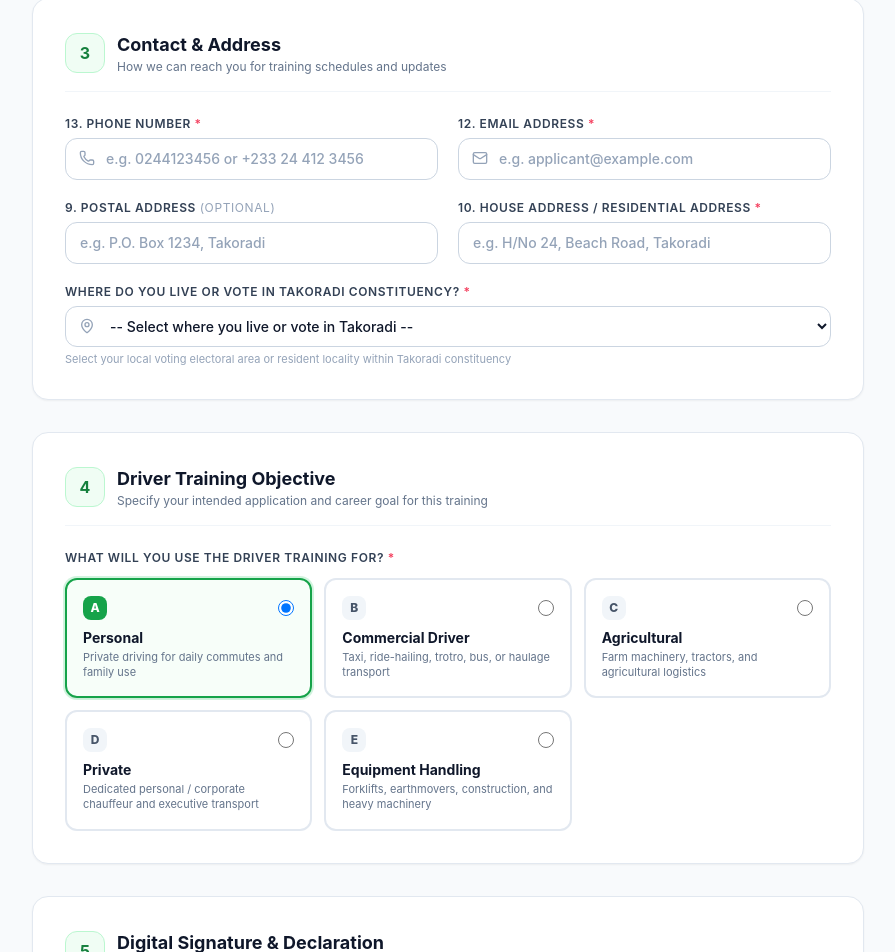
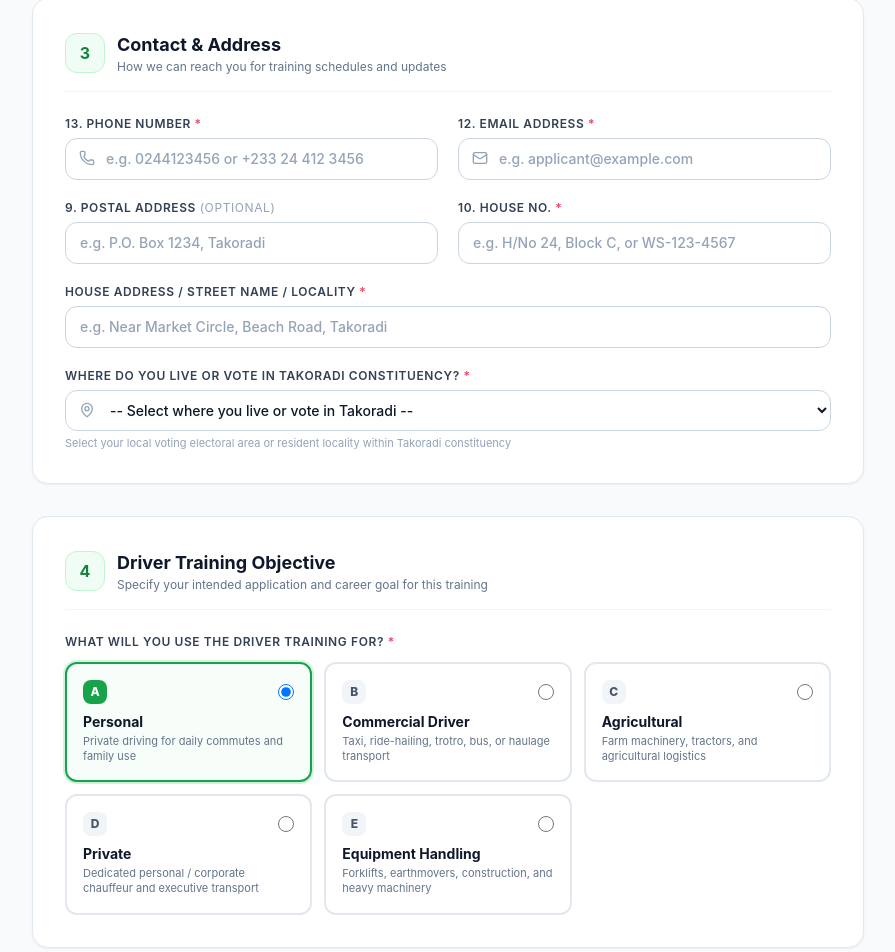
Before and after one commit to awuah/kobbydrive, a Next.js app: page / in a window 1280 px wide. Shown: the part 1652-2604 px from the top of the page, without its empty margins (192-1087 px from the left). Built offline with nearby package versions, Linux system fonts and the light colour scheme.

Commit message:
feat: add required House No. field to application form, dossier, tracking, and export

```diff
--- a/src/app/admin/page.tsx
+++ b/src/app/admin/page.tsx
@@ -179,6 +179,7 @@ export default function AdminDashboardPage() {
       "Email",
       "Training Purpose",
       "Takoradi Electoral Area",
+      "House No",
       "House Address",
       "Postal Address",
       "Status",
@@ -201,6 +202,7 @@ export default function AdminDashboardPage() {
       `"${app.email}"`,
       `"${(app.training_purpose || "Personal").replace(/"/g, '""')}"`,
       `"${(app.electoral_area || "Amanful West").replace(/"/g, '""')}"`,
+      `"${(app.house_number || "").replace(/"/g, '""')}"`,
       `"${app.house_address.replace(/"/g, '""')}"`,
       `"${(app.postal_address || "").replace(/"/g, '""')}"`,
       `"${app.status}"`,
--- a/src/app/api/applications/route.ts
+++ b/src/app/api/applications/route.ts
@@ -16,6 +16,7 @@ export async function POST(req: NextRequest) {
       date_of_birth,
       place_of_birth,
       postal_address,
+      house_number,
       house_address,
       nationality,
       email,
@@ -35,6 +36,7 @@ export async function POST(req: NextRequest) {
       !id_number ||
       !date_of_birth ||
       !place_of_birth ||
+      !house_number ||
       !house_address ||
       !email ||
       !phone_number ||
@@ -65,6 +67,7 @@ export async function POST(req: NextRequest) {
           date_of_birth,
           place_of_birth: place_of_birth.trim(),
           postal_address: postal_address?.trim() || null,
+          house_number: house_number.trim(),
           house_address: house_address.trim(),
           nationality: nationality?.trim() || "Ghanaian",
           email: email.trim().toLowerCase(),
@@ -168,6 +171,7 @@ export async function GET(req: NextRequest) {
       id_number,
       date_of_birth,
       place_of_birth,
+      house_number,
       house_address,
       nationality,
       email,
--- a/src/app/track/page.tsx
+++ b/src/app/track/page.tsx
@@ -235,7 +235,7 @@ function TrackContent() {
                 </div>
 
                 {/* Dossier Information Summary */}
-                <div className="grid grid-cols-1 sm:grid-cols-5 gap-4 pt-4 border-t border-slate-100 text-xs">
+                <div className="grid grid-cols-1 sm:grid-cols-3 lg:grid-cols-6 gap-4 pt-4 border-t border-slate-100 text-xs">
                   <div>
                     <span className="text-slate-400 block">ID Document</span>
                     <span className="font-semibold text-slate-800">
@@ -246,6 +246,12 @@ function TrackContent() {
                     <span className="text-slate-400 block">Takoradi Locality</span>
                     <span className="font-semibold text-slate-800">
                       {app.electoral_area || "Amanful West"}
+                    </span>
+                  </div>
+                  <div>
+                    <span className="text-slate-400 block">House No.</span>
+                    <span className="font-semibold text-slate-800">
+                      {app.house_number || "N/A"}
                     </span>
                   </div>
                   <div>
--- a/src/components/ApplicationDetailsModal.tsx
+++ b/src/components/ApplicationDetailsModal.tsx
@@ -245,6 +245,11 @@ export default function ApplicationDetailsModal({
                     </span>
                   </div>
 
+                  <div className="flex justify-between py-1 border-b border-slate-50">
+                    <span className="text-slate-500 font-medium">House No.</span>
+                    <span className="font-semibold text-slate-900">{application.house_number || "N/A"}</span>
+                  </div>
+
                   <div className="py-1 border-b border-slate-50">
                     <span className="text-slate-500 font-medium block mb-0.5">10. House / Residential Address</span>
                     <span className="font-medium text-slate-900">{application.house_address}</span>
--- a/src/components/ApplicationForm.tsx
+++ b/src/components/ApplicationForm.tsx
@@ -32,6 +32,7 @@ interface FormState {
   date_of_birth: string;
   place_of_birth: string;
   postal_address: string;
+  house_number: string;
   house_address: string;
   nationality: string;
   email: string;
@@ -52,6 +53,7 @@ const initialFormState: FormState = {
   date_of_birth: "",
   place_of_birth: "",
   postal_address: "",
+  house_number: "",
   house_address: "",
   nationality: "Ghanaian",
   email: "",
@@ -94,6 +96,7 @@ export default function ApplicationForm() {
     if (!form.id_number.trim()) return "Please provide your ID Number.";
     if (!form.date_of_birth) return "Please provide your Date of Birth.";
     if (!form.place_of_birth.trim()) return "Please enter your Place of Birth.";
+    if (!form.house_number.trim()) return "Please provide your House No.";
     if (!form.house_address.trim()) return "Please provide your House Address / Residential Address.";
     if (!form.nationality.trim()) return "Please provide your Nationality.";
     if (!form.email.trim() || !form.email.includes("@")) return "Please provide a valid Email Address.";
@@ -254,6 +257,10 @@ export default function ApplicationForm() {
                 <div>
                   <span className="text-slate-500 text-xs block">Takoradi Electoral Area</span>
                   <span className="font-semibold text-slate-900">{submittedData.form.electoral_area}</span>
+                </div>
+                <div>
+                  <span className="text-slate-500 text-xs block">House No.</span>
+                  <span className="font-semibold text-slate-900">{submittedData.form.house_number}</span>
                 </div>
                 <div className="sm:col-span-2">
                   <span className="text-slate-500 text-xs block">House / Residential Address</span>
@@ -562,17 +569,33 @@ export default function ApplicationForm() {
             />
           </div>
 
-          {/* House Address */}
+          {/* House No. */}
           <div>
             <label className="block text-xs font-semibold uppercase tracking-wider text-slate-700 mb-1.5">
-              10. House Address / Residential Address <span className="text-rose-500">*</span>
+              10. House No. <span className="text-rose-500">*</span>
+            </label>
+            <input
+              type="text"
+              name="house_number"
+              value={form.house_number}
+              onChange={handleChange}
+              placeholder="e.g. H/No 24, Block C, or WS-123-4567"
+              className="w-full px-3.5 py-2.5 rounded-xl border border-slate-300 bg-white text-slate-900 placeholder:text-slate-400 focus:ring-2 focus:ring-brand-500 focus:border-brand-500 text-sm font-medium"
+              required
+            />
+          </div>
+
+          {/* House Address */}
+          <div className="sm:col-span-2">
+            <label className="block text-xs font-semibold uppercase tracking-wider text-slate-700 mb-1.5">
+              House Address / Street Name / Locality <span className="text-rose-500">*</span>
             </label>
             <input
               type="text"
               name="house_address"
               value={form.house_address}
               onChange={handleChange}
-              placeholder="e.g. H/No 24, Beach Road, Takoradi"
+              placeholder="e.g. Near Market Circle, Beach Road, Takoradi"
               className="w-full px-3.5 py-2.5 rounded-xl border border-slate-300 bg-white text-slate-900 placeholder:text-slate-400 focus:ring-2 focus:ring-brand-500 focus:border-brand-500 text-sm font-medium"
               required
             />
--- a/src/lib/types.ts
+++ b/src/lib/types.ts
@@ -37,6 +37,7 @@ export interface Application {
   date_of_birth: string;
   place_of_birth: string;
   postal_address: string | null;
+  house_number?: string;
   house_address: string;
   nationality: string;
   email: string;
```
